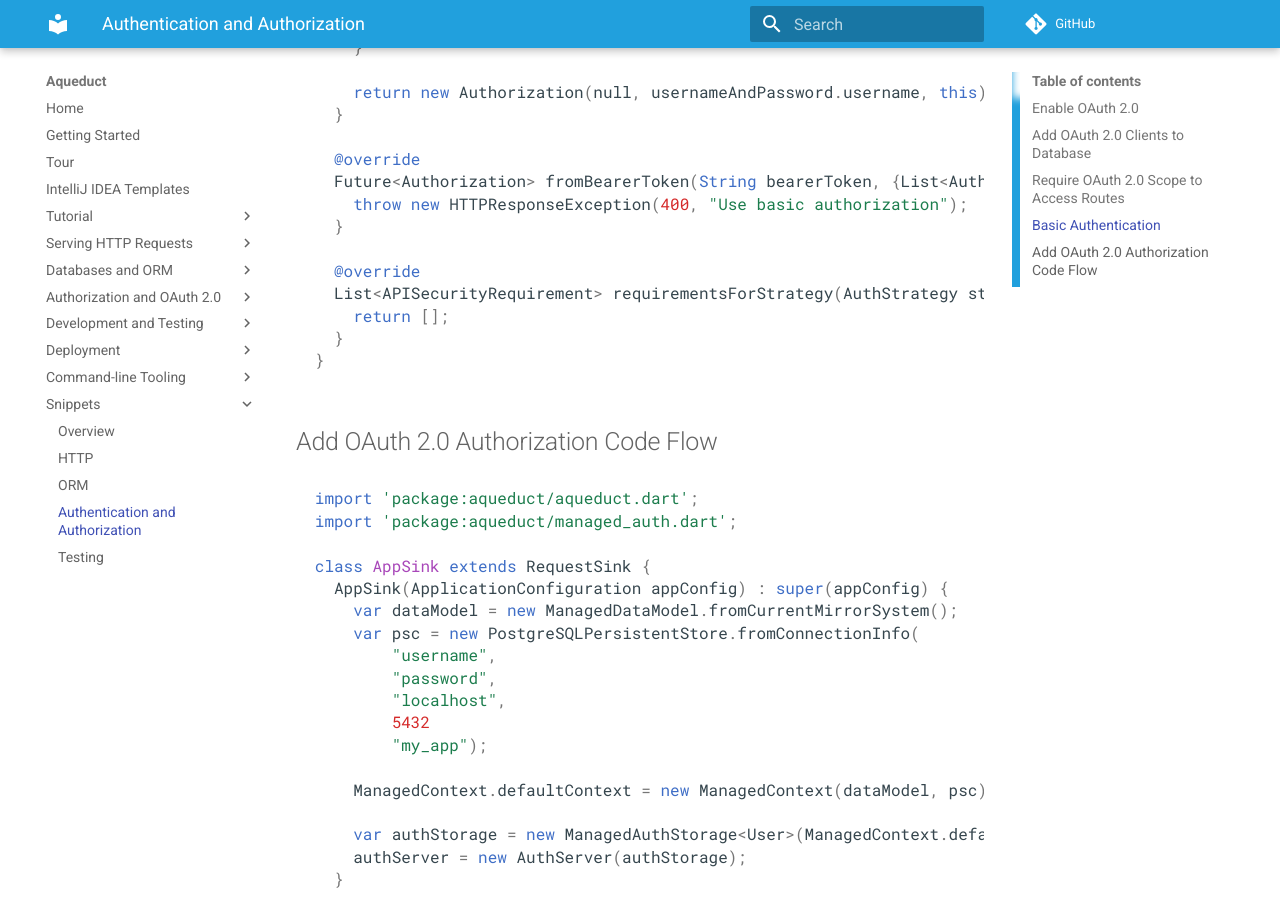
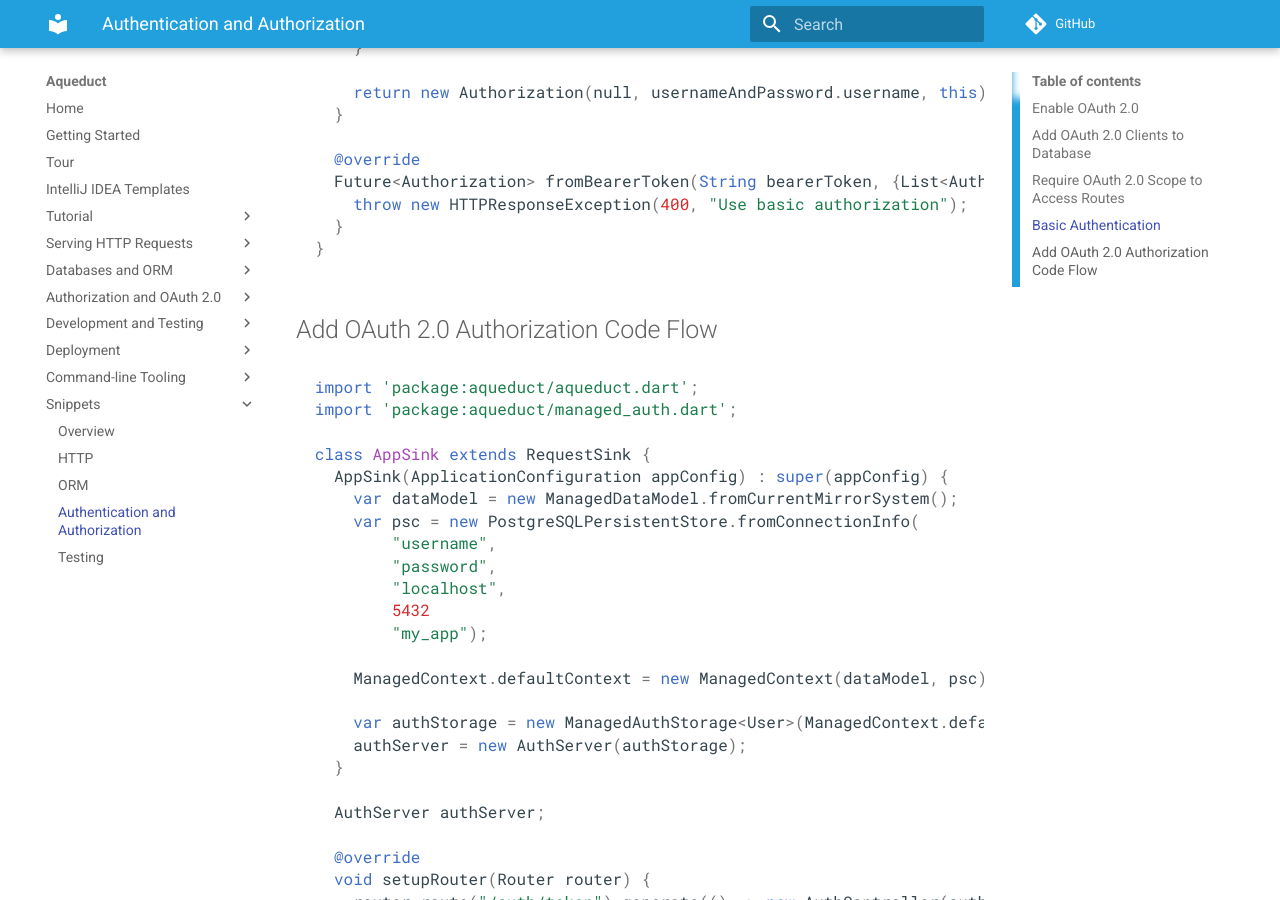
Before and after one commit to stablekernel/aqueduct, an MkDocs documentation site: the page built from source/docs/snippets/auth.md, in a window 1280 px wide and 900 px high, scrolled down 2678 px. Built offline with MkDocs 1.6.1 and Material for MkDocs 9.7.7, drawn with Linux system fonts in a browser that asks for light colours; comment, search, counter and statistics services are not loaded; old or Windows-style settings are respelled for this version of MkDocs.

Commit message:
Remove requirementsForStrategy override

````diff
--- a/source/docs/snippets/auth.md
+++ b/source/docs/snippets/auth.md
@@ -120,11 +120,6 @@ class PasswordVerifier extends AuthValidator {
   Future<Authorization> fromBearerToken(String bearerToken, {List<AuthScope> scopesRequired}) {
     throw new HTTPResponseException(400, "Use basic authorization");
   }
-
-  @override
-  List<APISecurityRequirement> requirementsForStrategy(AuthStrategy strategy) {
-    return [];
-  }
 }
 ```
 
````
